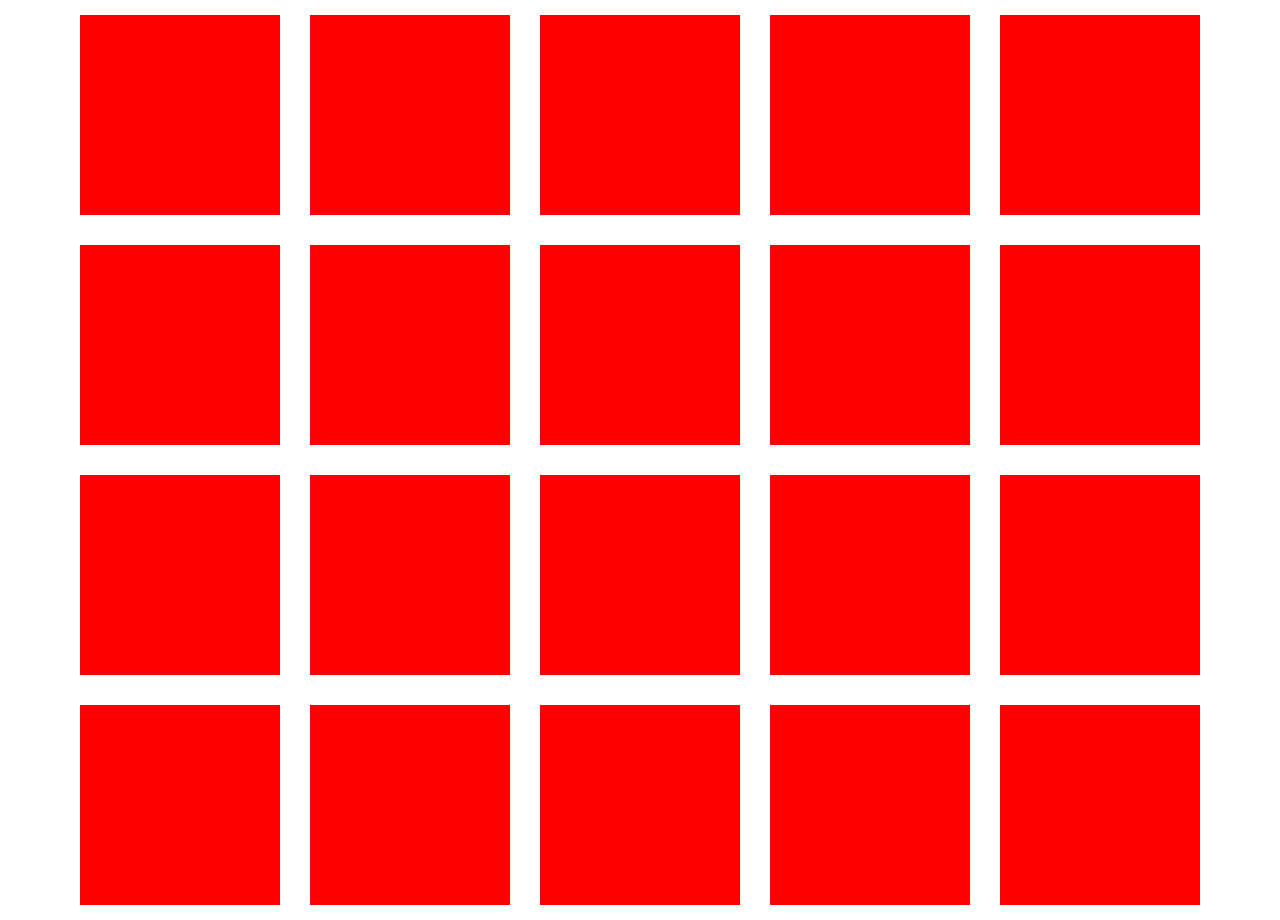
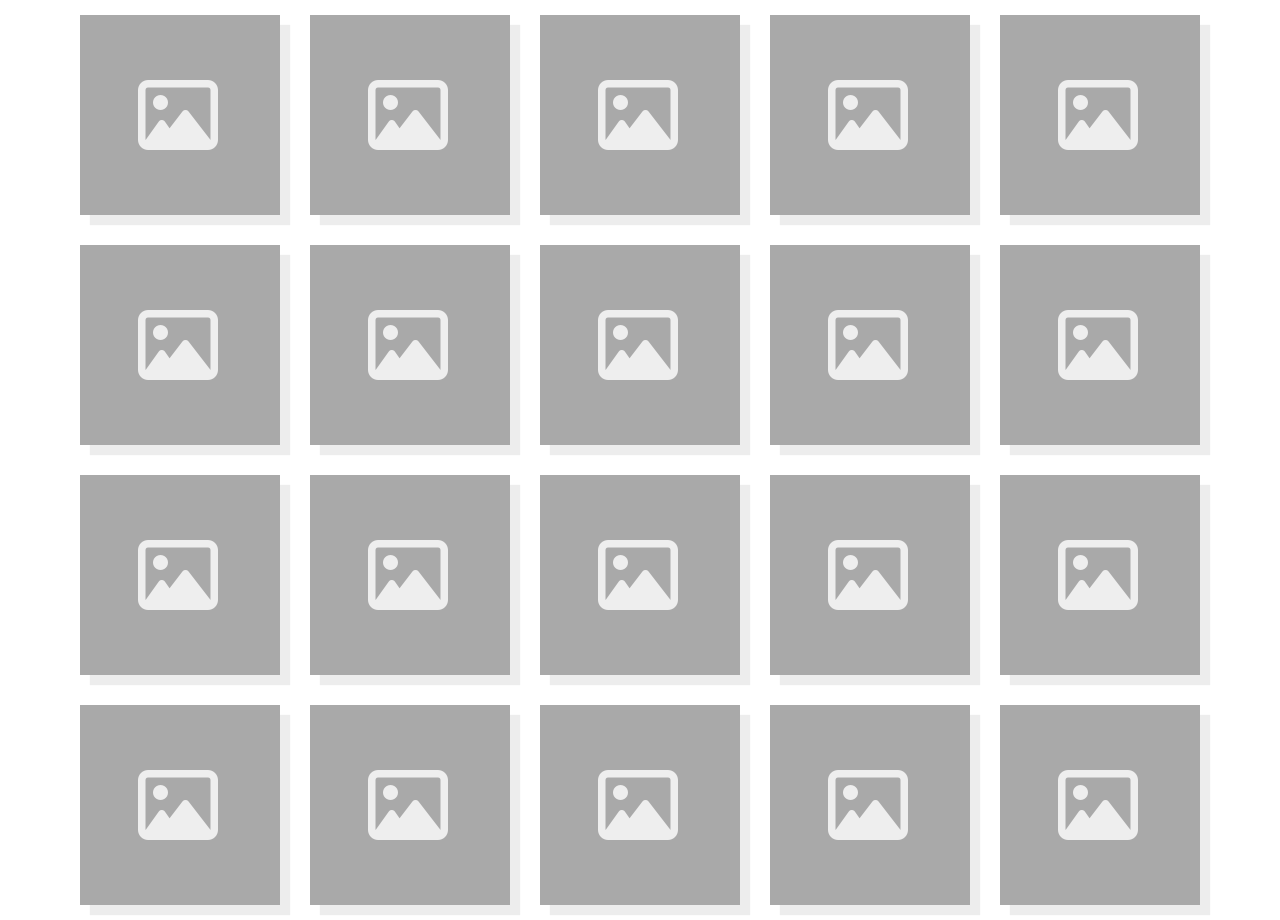
Before and after one commit to cattron313/AttributedPhotoViewer, a website built with webpack: page index.html in a window 1280 px wide. Built offline with nearby package versions, Linux system fonts and the light colour scheme.

Commit message:
Added font-awesome to use icon as image placeholder.

```diff
--- a/index.html
+++ b/index.html
@@ -2,33 +2,34 @@
 <html lang="en">
 	<head>
 		<meta charset="utf-8">
+		<link rel="stylesheet" type="text/css" href="https://cdnjs.cloudflare.com/ajax/libs/normalize/5.0.0/normalize.css">
+		<script src="https://use.fontawesome.com/99da6f2d85.js"></script>
 		<link rel="stylesheet" type="text/css" href="styles.css">
-		<link rel="stylesheet" type="text/css" href="https://cdnjs.cloudflare.com/ajax/libs/normalize/5.0.0/normalize.css">
 		<title>Slack Coding Challenge</title>
 	</head>
 	<body>
 		<div id="app">
 			<div class="photos-container">
-				<div class="photo"></div>
-				<div class="photo"></div>
-				<div class="photo"></div>
-				<div class="photo"></div>
-				<div class="photo"></div>
-				<div class="photo"></div>
-				<div class="photo"></div>
-				<div class="photo"></div>
-				<div class="photo"></div>
-				<div class="photo"></div>
-				<div class="photo"></div>
-				<div class="photo"></div>
-				<div class="photo"></div>
-				<div class="photo"></div>
-				<div class="photo"></div>
-				<div class="photo"></div>
-				<div class="photo"></div>
-				<div class="photo"></div>
-				<div class="photo"></div>
-				<div class="photo"></div>
+				<div class="photo"><i class="fa fa-picture-o fa-5x" aria-hidden="true"></i></div>
+				<div class="photo"><i class="fa fa-picture-o fa-5x" aria-hidden="true"></i></div>
+				<div class="photo"><i class="fa fa-picture-o fa-5x" aria-hidden="true"></i></div>
+				<div class="photo"><i class="fa fa-picture-o fa-5x" aria-hidden="true"></i></div>
+				<div class="photo"><i class="fa fa-picture-o fa-5x" aria-hidden="true"></i></div>
+				<div class="photo"><i class="fa fa-picture-o fa-5x" aria-hidden="true"></i></div>
+				<div class="photo"><i class="fa fa-picture-o fa-5x" aria-hidden="true"></i></div>
+				<div class="photo"><i class="fa fa-picture-o fa-5x" aria-hidden="true"></i></div>
+				<div class="photo"><i class="fa fa-picture-o fa-5x" aria-hidden="true"></i></div>
+				<div class="photo"><i class="fa fa-picture-o fa-5x" aria-hidden="true"></i></div>
+				<div class="photo"><i class="fa fa-picture-o fa-5x" aria-hidden="true"></i></div>
+				<div class="photo"><i class="fa fa-picture-o fa-5x" aria-hidden="true"></i></div>
+				<div class="photo"><i class="fa fa-picture-o fa-5x" aria-hidden="true"></i></div>
+				<div class="photo"><i class="fa fa-picture-o fa-5x" aria-hidden="true"></i></div>
+				<div class="photo"><i class="fa fa-picture-o fa-5x" aria-hidden="true"></i></div>
+				<div class="photo"><i class="fa fa-picture-o fa-5x" aria-hidden="true"></i></div>
+				<div class="photo"><i class="fa fa-picture-o fa-5x" aria-hidden="true"></i></div>
+				<div class="photo"><i class="fa fa-picture-o fa-5x" aria-hidden="true"></i></div>
+				<div class="photo"><i class="fa fa-picture-o fa-5x" aria-hidden="true"></i></div>
+				<div class="photo"><i class="fa fa-picture-o fa-5x" aria-hidden="true"></i></div>
 			</div>
 		</div>
 		<script type="text/javascript" src="/build/bundle.js"></script>
--- a/styles.css
+++ b/styles.css
@@ -6,8 +6,18 @@
 }
 
 .photo {
-	background-color: red;
+	background-color: darkgrey;
 	width: 200px;
 	height: 200px;
 	margin: 15px;
+	box-shadow: 10px 10px 1px #ededed;
 }
+
+.photo:hover {
+	cursor: zoom-in;
+}
+
+.photo > i.fa {
+	margin: 60px 58px;
+	color: #eee;
+}
```
